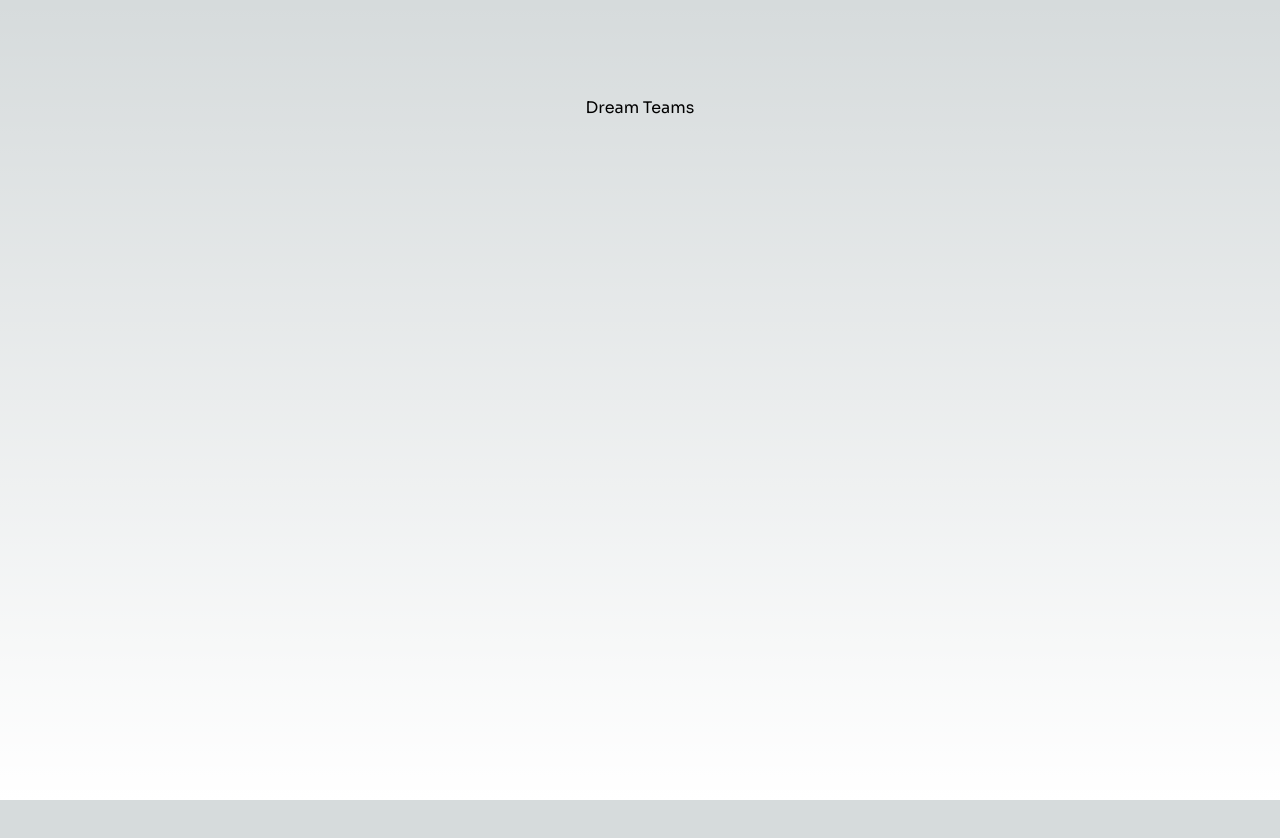
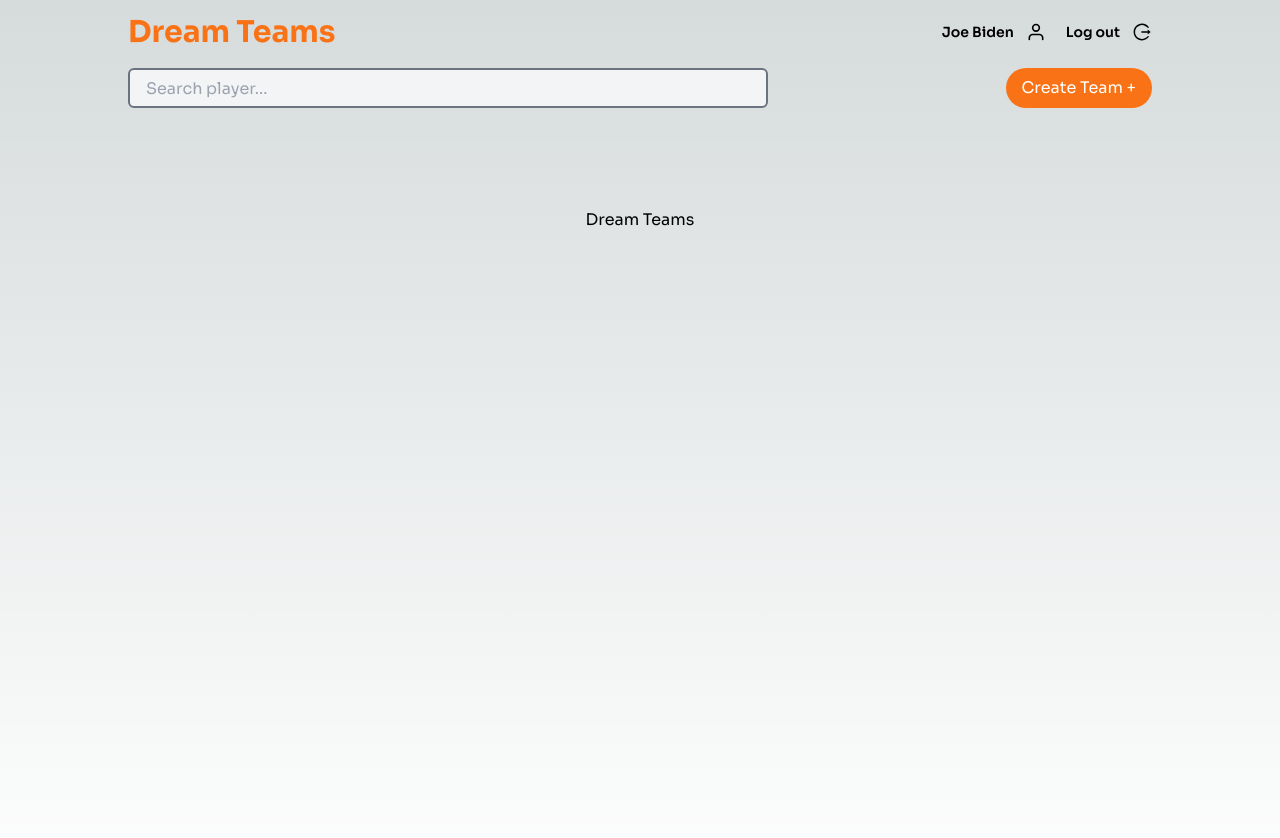
Before and after one commit to pyaesonemn/dream-teams, a Next.js app: page / in a window 1280 px wide. Shown: the top 838 px of the page. Before the commit the page ends 800 px from the top, so only its background shows below. Built offline with nearby package versions, Linux system fonts and the light colour scheme.

Commit message:
feat: navbar draft

```diff
--- a/app/layout.tsx
+++ b/app/layout.tsx
@@ -1,6 +1,8 @@
 import type { Metadata } from "next";
 import "./globals.css";
 import { sora } from "./fonts";
+import { NavCTA } from "@/components/Home";
+import { Button, Input } from "@/components";
 
 export const metadata: Metadata = {
 	title: "Dream Teams App, Home Page",
@@ -10,7 +12,27 @@ export const metadata: Metadata = {
 export default function RootLayout({ children }: { children: React.ReactNode }) {
 	return (
 		<html lang="en">
-			<body className={sora.className}>{children}</body>
+			<body className={sora.className}>
+				<nav className="sticky top-0 mx-auto flex max-w-5xl flex-col">
+					<div className="flex h-16 w-full items-center justify-between">
+						<h1 className="text-3xl font-bold text-orange-500">Dream Teams</h1>
+						<NavCTA />
+					</div>
+					<div className="flex h-12 w-full items-center justify-between">
+						<Input
+							type="search"
+							name="searchPlayer"
+							register={() => {}}
+							className="w-[40rem] rounded-md"
+							placeholder="Search player..."
+						/>
+						<Button type="button" variant="primary">
+							Create Team +
+						</Button>
+					</div>
+				</nav>
+				{children}
+			</body>
 		</html>
 	);
 }
--- /dev/null
+++ b/components/Home/NavCTA.tsx
@@ -0,0 +1,17 @@
+import { FiUser } from "react-icons/fi";
+import { AiOutlineLogout } from "react-icons/ai";
+
+export const NavCTA = () => {
+	return (
+		<div className="flex flex-row items-center gap-x-5">
+			<div className="flex flex-row items-center gap-x-3">
+				<span className="text-sm font-semibold">Joe Biden</span>
+				<FiUser className="h-5 w-5" />
+			</div>
+			<div className="flex flex-row items-center gap-x-3">
+				<span className="text-sm font-semibold">Log out</span>
+				<AiOutlineLogout className="h-5 w-5" />
+			</div>
+		</div>
+	);
+};
--- /dev/null
+++ b/components/Home/index.ts
@@ -0,0 +1 @@
+export * from "./NavCTA";
--- a/package.json
+++ b/package.json
@@ -14,6 +14,7 @@
     "react": "^18",
     "react-dom": "^18",
     "react-hook-form": "^7.48.2",
+    "react-icons": "^4.11.0",
     "tailwind-merge": "^2.0.0"
   },
   "devDependencies": {
```
Also changed, not shown: 1 other file (tests, documents, lock files or other folders).
